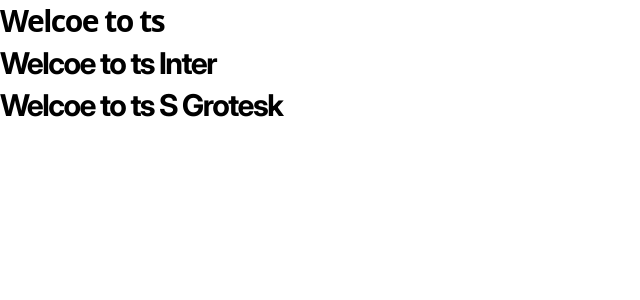
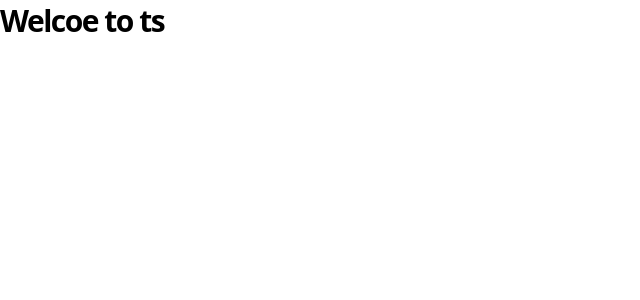
Before and after one commit to husainlorent/ultimate-nextjs, a Next.js app: page / in a window 1280 px wide. Shown: the top 300 px of the page, without its empty margins (0-640 px from the left). Built offline with nearby package versions, Linux system fonts and the light colour scheme.

Commit message:
create gitignore file

```diff
--- a/app/page.tsx
+++ b/app/page.tsx
@@ -2,8 +2,6 @@ export default function Home() {
   return (
     <>
       <h1 className="h1-bold">Welcoe to ts </h1>
-      <h1 className="h1-bold font-inter">Welcoe to ts Inter </h1>
-      <h1 className="h1-bold font-space-grotesk">Welcoe to ts S Grotesk </h1>
     </>
   );
 }
```
